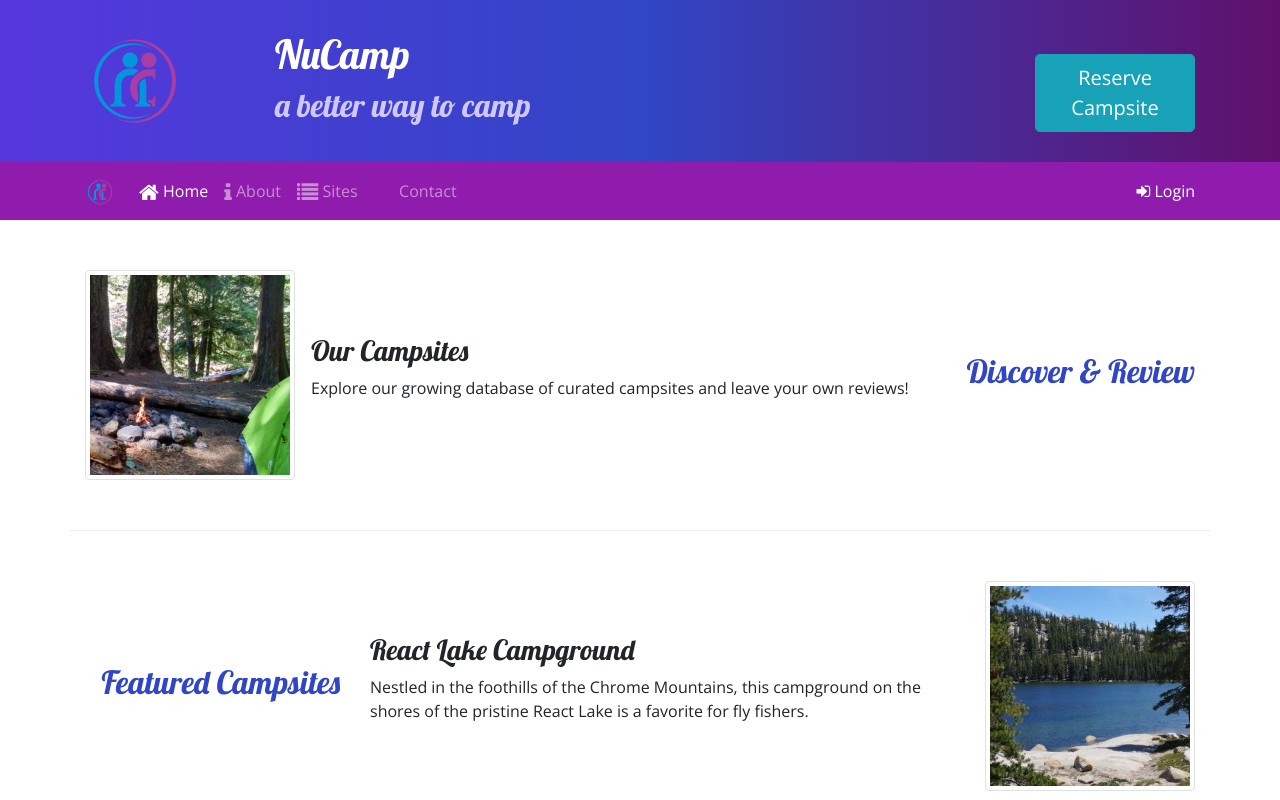
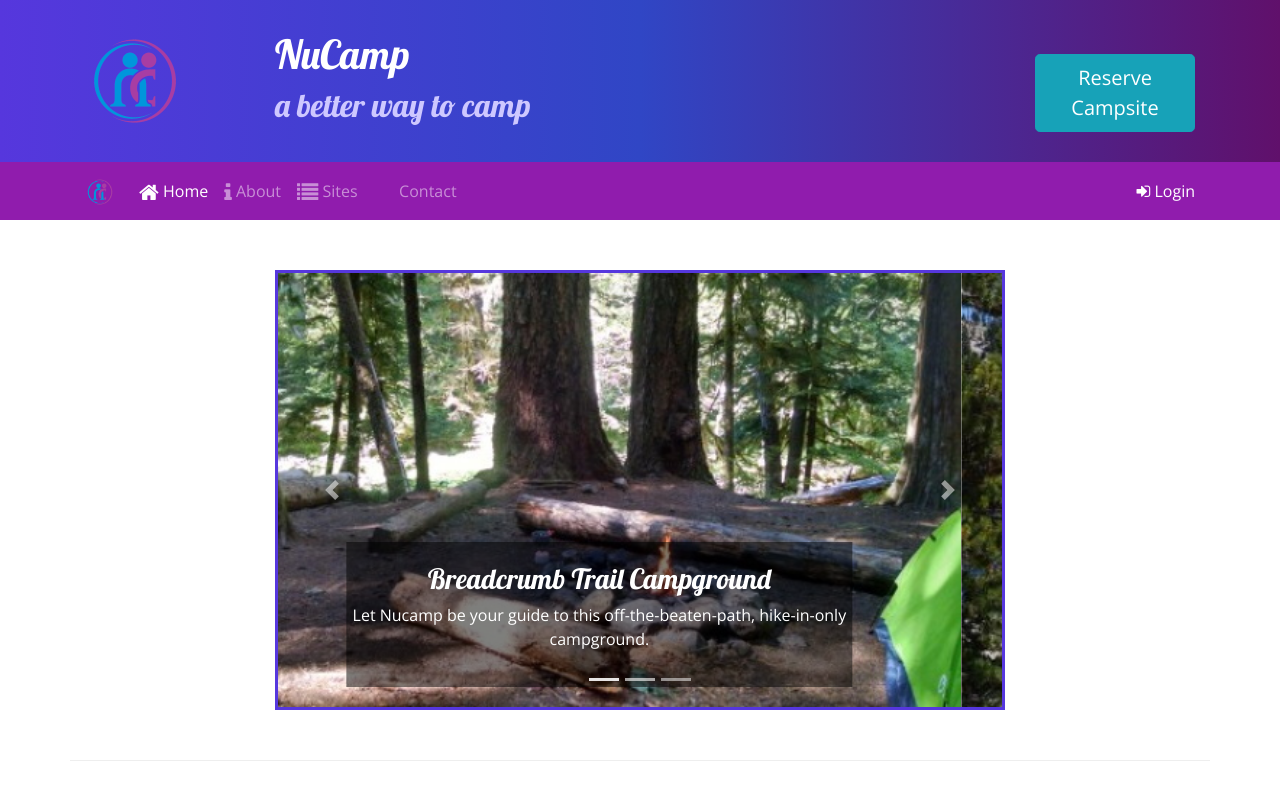
Before and after one commit to johnvillez/nucampsite, a website: page index.html in a window 1280 px wide. Shown: the top 800 px of the page. Drawn offline with nearby package versions, Linux system fonts and the light colour scheme.

Commit message:
Carousel

```diff
--- a/css/styles.css
+++ b/css/styles.css
@@ -40,3 +40,11 @@ a, a:hover {
     color: inherit;
     text-decoration: none;
 }
+
+.carousel-caption {
+    background-color: rgba(0, 0, 0, 0.5);
+}
+
+.carousel {
+    border: solid #5637DD;
+}
--- a/index.html
+++ b/index.html
@@ -98,6 +98,50 @@
     </div>
 
     <div class="container">
+        <div class="row row-content">
+            <div class="col-md-8 mx-auto">
+                <div id="homeCarousel" class="carousel slide" data-ride="carousel">
+                    <ol class="carousel-indicators">
+                        <li data-target="#homeCarousel" data-slide-to="0" class="active"></li>
+                        <li data-target="#homeCarousel" data-slide-to="1"></li>
+                        <li data-target="#homeCarousel" data-slide-to="2"></li>
+                    </ol>
+                    <div class="carousel-inner">
+                        <div class="carousel-item active">
+                            <img class="d-block w-100" src="img/breadcrumb-trail.jpg" alt="Breadcrumb Trail Campground" />
+                            <div class="carousel-caption">
+                                <h3>Breadcrumb Trail Campground</h3>
+                                <p class="d-none d-sm-block">Let Nucamp be your guide to this off-the-beaten-path, hike-in-only campground.</p>
+                            </div>
+                        </div>
+                        <div class="carousel-item">
+                            <img class="d-block w-100" src="img/react-lake.jpg" alt="React Lake Campground" />
+                            <div class="carousel-caption">
+                                <h3>React Lake Campground</h3>
+                                <p class="d-none d-sm-block">Nestled in the foothills of the Chrome Mountains, this campground on the shores of the pristine React Lake is a favorite for fly fishers.</p>
+                            </div>
+                        </div>
+                        <div class="carousel-item">
+                            <img class="d-block w-100" src="/img/chrome-river.jpg" alt="Chrome River Campground" />
+                            <div class="carousel-caption">
+                                <h3>Chrome River Campground</h3>
+                                <p class="d-none d-sm-block">Spend a few sunny days and starry nights beneath a canopy of old-growth firs at this enchanting spot by the Chrome River.</p>
+                            </div>
+                        </div>
+                    </div>
+                    <a class="carousel-control-prev" href="#homeCarousel" role="button" data-slide="prev">
+                        <span class="carousel-control-prev-icon"></span>
+                        <span class="sr-only">Previous</span>
+                    </a>
+                    <a class="carousel-control-next" href="#homeCarousel" role="button" data-slide="next">
+                        <span class="carousel-control-next-icon"></span>
+                        <span class="sr-only">Next</span>
+                    </a>
+                </div>
+
+            </div>
+        </div>
+
         <div class="row row-content align-items-center">
             <div class="col-sm-4 order-sm-last col-md-3">
                 <h2 class="text-sm-right">Discover & Review</h2>
```
